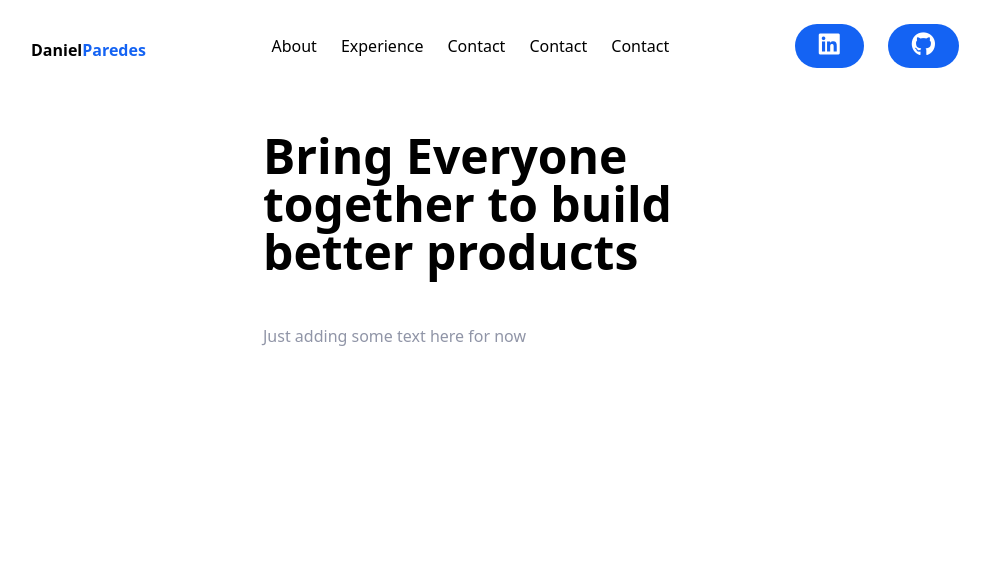
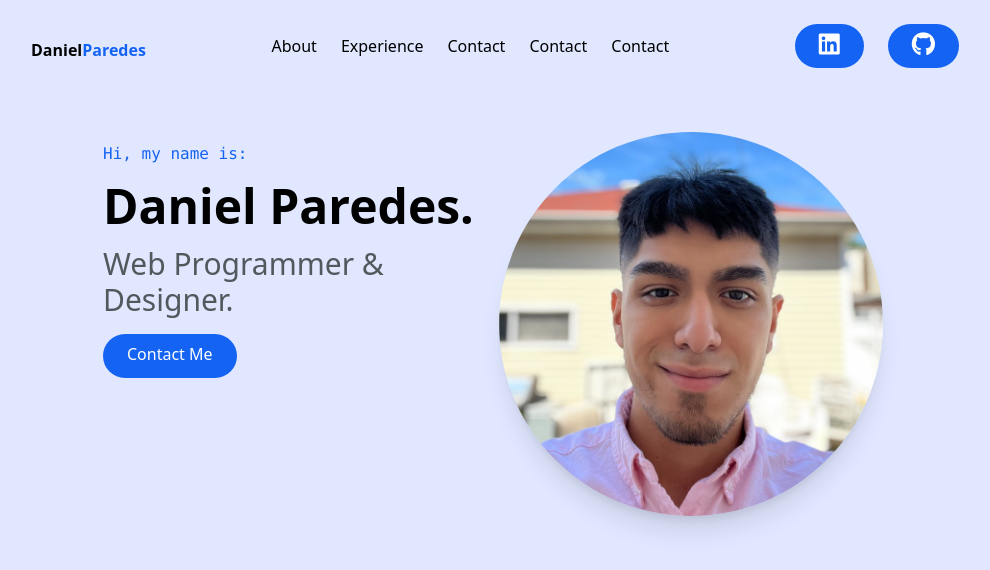
Before and after one commit to iiweby/Main-Portfolio, a website: page index.html in a window 1280 px wide. Shown: the whole page, without its empty margins (145-1135 px from the left). Drawn offline with Linux system fonts and the light colour scheme.

Commit message:
New Changes to Elements

```diff
--- a/index.html
+++ b/index.html
@@ -8,7 +8,7 @@
     <link rel="stylesheet" href="css/main.css">
     <title>Portfolio</title>
 </head>
-<body>
+<body class="bg-indigo-100">
     <!-- NavBar -->
     <nav class="relative container mx-auto p-6">
         <!-- Flex Container -->
@@ -36,19 +36,25 @@
     <!-- Hero Section -->
     <section id="hero">
         <!-- Flex Container -->
-        <div class="container flex flex-col med:flex-row items-center px-6 mx-auto mt-10 space-y-0 md:space-y-0">
+        <div class="container flex flex-col items-center px-24 mx-auto mt-10 space-y-0 md:flex-row md:space-y-0">
             <!-- Left Item -->
-            <div class="flex flex-col mb-32 space-y-12 md:w-1/2">
+            <div class="flex flex-col mb-32 space-y-4 md:w-1/2">
+                <p class="font-mono max-w-sm text-center text-blueRibbon md:text-left">
+                    Hi, my name is:
+                </p>
                 <h1 class="max-w-md text-4xl font-bold text-center md:text-5xl md:text-left">
-                    Bring Everyone together to build better products
+                    Daniel Paredes.
                 </h1>
-                <p class="max-w-sm text-center text-darkGrayishBlue md:text-left">
-                    Just adding some text here for now
+                <p class="max-w-sm text-3xl text-center text-ironGray md:text-left">
+                    Web Programmer & Designer.
                 </p>
+                <div class="flex justify-center md:justify-start">
+                    <a href="" target= "_blank" class="p-3 pt-2 px-6 text-white bg-blueRibbon rounded-full baseline hover:bg-darkBlueRibbon">Contact Me</a>
+                </div>
             </div>
             <!-- Image -->
-            <div>
-
+            <div class="hidden md:block md:w-1/2">
+               <img class="rounded-full w-96 h-96 mx-auto h-auto max-w-xl shadow-xl dark:shadow-gray-800" src="img/Picture-Of-Me.jpeg" alt="Photo Of Daniel Paredes">
             </div>
         </div>
     </section>
--- a/input.css
+++ b/input.css
@@ -1,4 +1,5 @@
 @import url('https://fonts.googleapis.com/css2?family=Tangerine&display=swap');
+@import url('https://fonts.googleapis.com/css2?family=IBM+Plex+Mono:wght@100&family=Tangerine&display=swap');
 
 @tailwind base;
 @tailwind components;
--- a/tailwind.config.js
+++ b/tailwind.config.js
@@ -12,6 +12,9 @@ module.exports = {
     extend: {
       fontFamily: {
        'tangerine' : ['Tangerine', 'cursive'],
+       fontFamily: {
+      'Mono' : ['IBM Plex Mono', 'monospace']
+       },
       },
       colors: {
         brightRed: 'hsl (12, 88%, 59%)',
@@ -25,6 +28,9 @@ module.exports = {
         veryLightGray: 'hsl(0, 0%, 98%)',
         blueRibbon: '#1463F3',
         darkBlueRibbon: '#0028B9',
+        lightBlueRibbon: '#80BEFF',
+        inavy: '#0a192f',
+        ironGray: '#52595D',
 
       }
     },
```
Also changed, not shown: css/main.css, img/Picture-Of-Me.jpeg (added), 1 other file.
